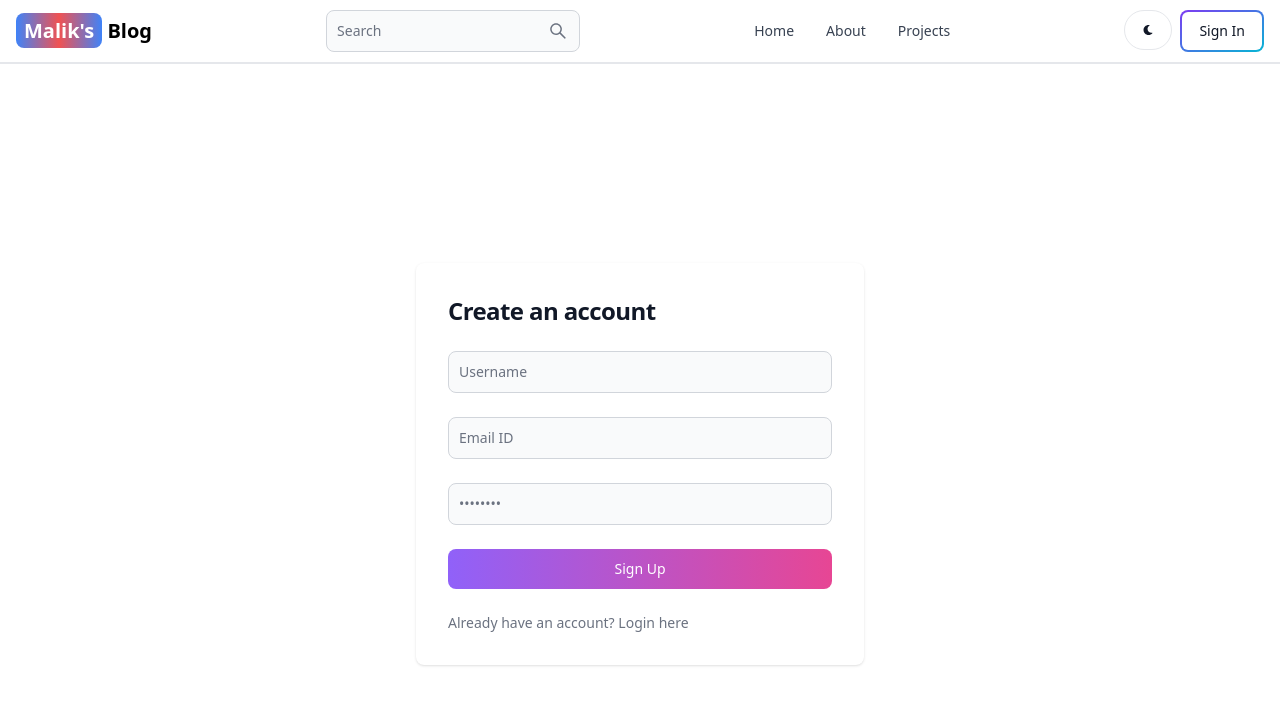
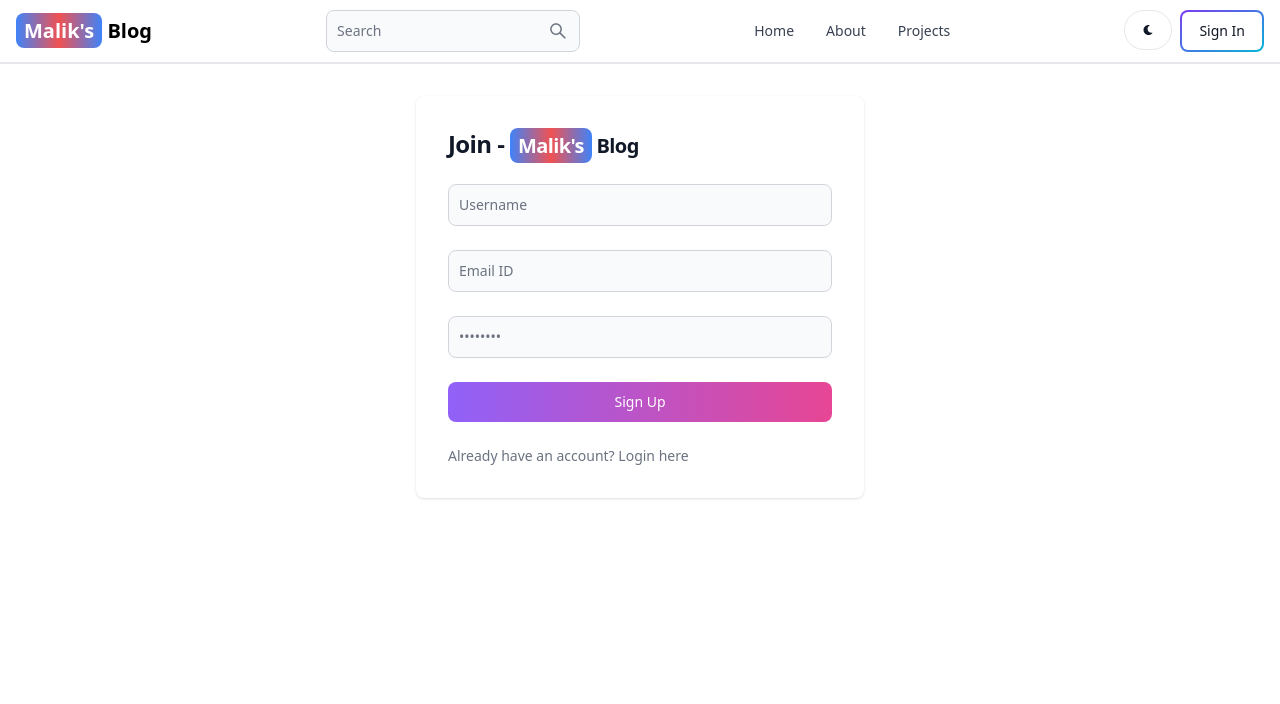
Before and after one commit to Abdul-Malik20/MERN-Blog, a React (Vite) app in the folder client/: page /sign-up in a window 1280 px wide. Shown: the top 704 px of the page. Built offline with nearby package versions, Linux system fonts and the light colour scheme.

Commit message:
SignUP Functionality Creation

```diff
--- a/client/src/pages/Signup.jsx
+++ b/client/src/pages/Signup.jsx
@@ -1,27 +1,82 @@
-// src/components/RegisterForm.js
-import React from 'react';
-import { Button } from "flowbite-react";
-import { Link } from "react-router-dom";
-
+import React, { useState } from 'react';
+import { Alert, Button, Spinner } from "flowbite-react";
+import { Link, useNavigate } from "react-router-dom";
 
 const Signup = () => {
+  const [formData, setFormData] = useState({});
+  const [errorMessage, setErrorMessage] = useState(null);
+  const [loading, setLoading] = useState(false);
+  const navigate = useNavigate();
+
+  const handleChange = (e) => {
+    setFormData({ ...formData, [e.target.id]: e.target.value.trim() });
+  };
+
+  const handleSubmit = async (e) => {
+    e.preventDefault();
+    if (!formData.username || !formData.email || !formData.password) {
+      return setErrorMessage('Please fill out all fields');
+    };
+
+    try {
+      setLoading(true);
+      setErrorMessage(null);
+
+      const res = await fetch('/api/auth/sign-up', {
+        method: 'POST',
+        headers: { 'Content-Type': 'application/json' },
+        body: JSON.stringify(formData),
+      });
+
+      const data = await res.json();
+      setLoading(false);
+
+      if (!res.ok) {
+        return setErrorMessage(data.message || 'Something went wrong. Please try again later.');
+      }
+
+      navigate('/sign-in');
+    } catch (error) {
+      setErrorMessage(error.message || 'Something went wrong. Please try again later.');
+      setLoading(false);
+    }
+  };
+
   return (
     <section>
-      <div className="flex flex-col items-center justify-center px-6 py-8 mx-auto md:h-screen lg:py-0">
+      <div className="flex flex-col items-center justify-center mt-8">
         <div className="w-full bg-white rounded-lg shadow dark:border md:mt-0 sm:max-w-md xl:p-0 dark:bg-gray-800 dark:border-gray-700">
           <div className="p-6 space-y-4 md:space-y-6 sm:p-8">
-            <h1 className="text-xl font-bold leading-tight tracking-tight text-gray-900 md:text-2xl dark:text-white">Create an account</h1>
-            <form className="space-y-4 md:space-y-6">
+            <h1 className="text-xl font-bold leading-tight tracking-tight text-gray-900 md:text-2xl dark:text-white">Join -  <Link to="/" className='self-center whitespace-nowrap text-sm sm:text-xl font-semibold dark:text-white'>
+              <span className='px-2 py-1 bg-gradient-to-r from-blue-500 via-red-500 to-blue-500 rounded-lg text-white '>Malik's</span> Blog
+            </Link>
+            </h1>
+            <form className="space-y-4 md:space-y-6" onSubmit={handleSubmit}>
               <div>
-                <input type="text" name="username" id="username" className="bg-gray-50 border border-gray-300 text-gray-900 sm:text-sm rounded-lg focus:ring-primary-600 focus:border-primary-600 block w-full p-2.5 dark:bg-gray-700 dark:border-gray-600 dark:placeholder-gray-400 dark:text-white dark:focus:ring-blue-500 dark:focus:border-blue-500" placeholder="Username" required />
+                <input type="text" name="username" id="username" className="bg-gray-50 border border-gray-300 text-gray-900 sm:text-sm rounded-lg focus:ring-primary-600 focus:border-primary-600 block w-full p-2.5 dark:bg-gray-700 dark:border-gray-600 dark:placeholder-gray-400 dark:text-white dark:focus:ring-blue-500 dark:focus:border-blue-500" placeholder="Username" onChange={handleChange} />
               </div>
               <div>
-                <input type="email" name="email" id="email" placeholder="Email ID" className="bg-gray-50 border border-gray-300 text-gray-900 sm:text-sm rounded-lg focus:ring-primary-600 focus:border-primary-600 block w-full p-2.5 dark:bg-gray-700 dark:border-gray-600 dark:placeholder-gray-400 dark:text-white dark:focus:ring-blue-500 dark:focus:border-blue-500" required />
+                <input type="email" name="email" id="email" placeholder="Email ID" className="bg-gray-50 border border-gray-300 text-gray-900 sm:text-sm rounded-lg focus:ring-primary-600 focus:border-primary-600 block w-full p-2.5 dark:bg-gray-700 dark:border-gray-600 dark:placeholder-gray-400 dark:text-white dark:focus:ring-blue-500 dark:focus:border-blue-500" onChange={handleChange} />
               </div>
               <div>
-                <input type="password" name="password" id="password" placeholder="••••••••" className="bg-gray-50 border border-gray-300 text-gray-900 sm:text-sm rounded-lg focus:ring-primary-600 focus:border-primary-600 block w-full p-2.5 dark:bg-gray-700 dark:border-gray-600 dark:placeholder-gray-400 dark:text-white dark:focus:ring-blue-500 dark:focus:border-blue-500" required />
+                <input type="password" name="password" id="password" placeholder="••••••••" className="bg-gray-50 border border-gray-300 text-gray-900 sm:text-sm rounded-lg focus:ring-primary-600 focus:border-primary-600 block w-full p-2.5 dark:bg-gray-700 dark:border-gray-600 dark:placeholder-gray-400 dark:text-white dark:focus:ring-blue-500 dark:focus:border-blue-500" onChange={handleChange} />
               </div>
-              <Button gradientDuoTone='purpleToPink' className='w-full' type='submit' >Sign Up</Button>
+              <Button gradientDuoTone='purpleToPink' className='w-full' type='submit' disabled={loading} >
+                {
+                  loading ? (
+                    <>
+                      <Spinner size='sm' />
+                      <span className='pl-3'>Signing Up...</span>
+                    </>
+                  ) : 'Sign Up'
+                }
+              </Button>
+              {
+                errorMessage && (
+                  <Alert className='mt-5' color='failure'>
+                    {errorMessage}
+                  </Alert>)
+              }
               <p className="text-sm font-light text-gray-500 dark:text-gray-400">
                 Already have an account?
                 <Link to='/sign-in' className="font-medium text-primary-600 hover:underline dark:text-primary-500"> Login here</Link>
--- a/client/vite.config.js
+++ b/client/vite.config.js
@@ -1,7 +1,15 @@
-import { defineConfig } from 'vite'
-import react from '@vitejs/plugin-react-swc'
+import { defineConfig } from "vite";
+import react from "@vitejs/plugin-react-swc";
 
 // https://vitejs.dev/config/
 export default defineConfig({
+  server: {
+    proxy: {
+      "/api": {
+        target: "http://localhost:3000",
+        secure: false,
+      },
+    },
+  },
   plugins: [react()],
-})
+});
```
